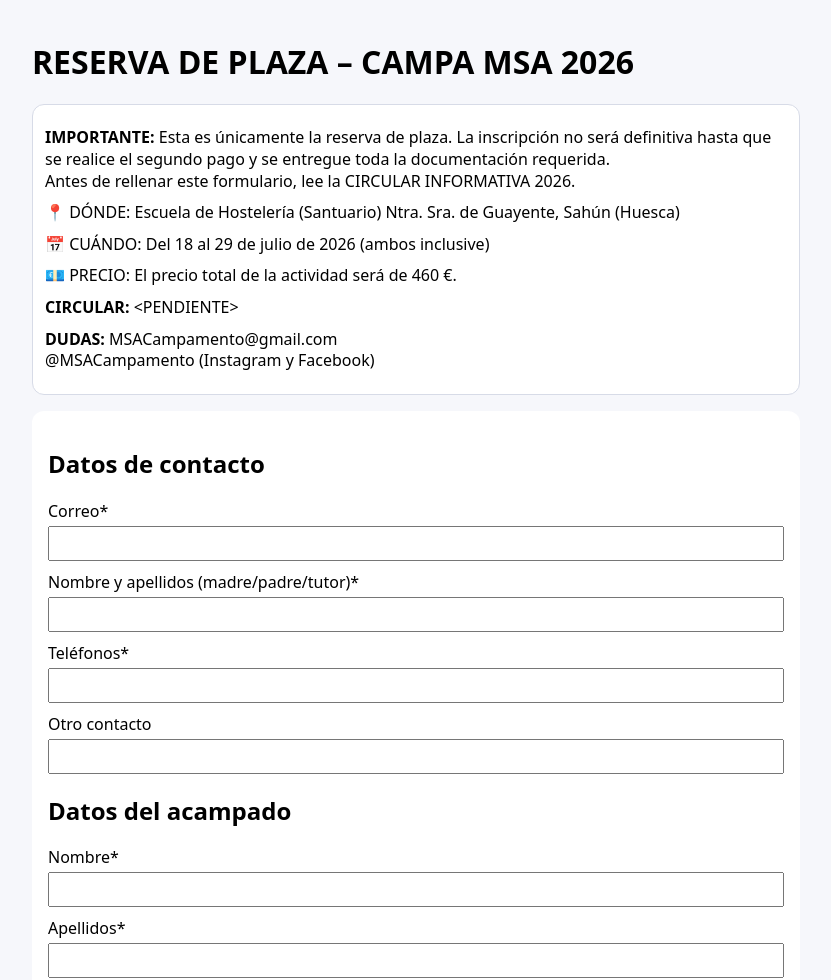
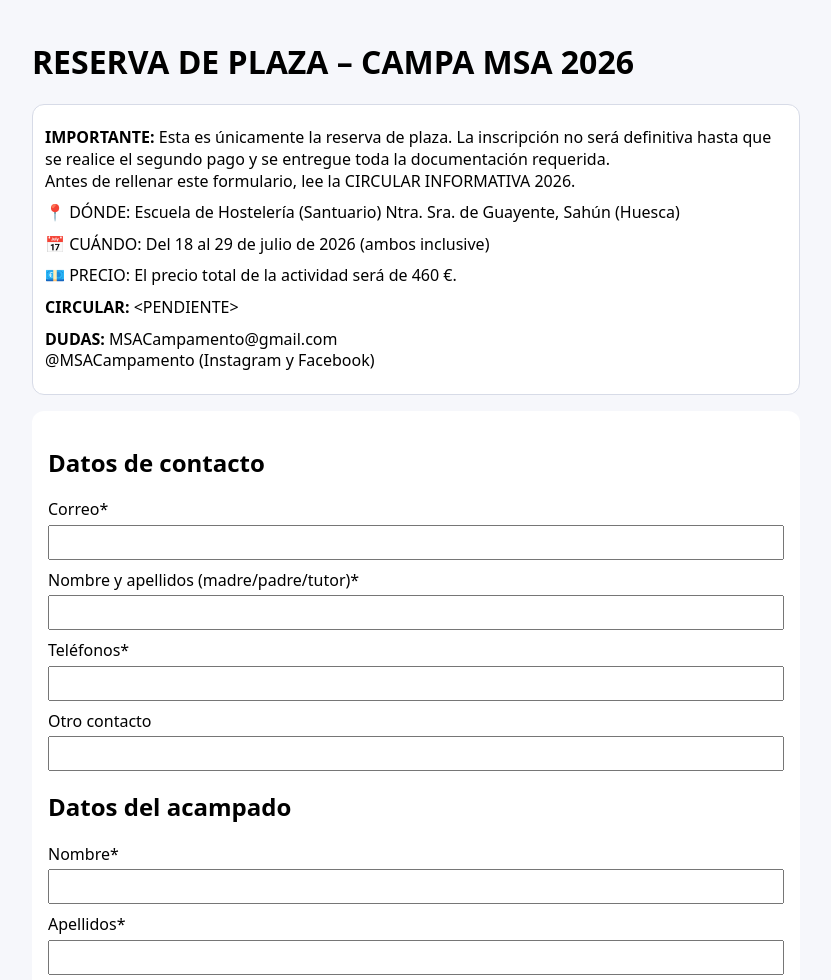
Before and after one commit to msacampamento/Formulario-2026, a website: page index.html in a window 1280 px wide. Shown: the top 980 px of the page, without its empty margins (224-1055 px from the left). Drawn offline with Linux system fonts and the light colour scheme.

Commit message:
Mejorar legibilidad del formulario (line-height)

```diff
--- a/styles.css
+++ b/styles.css
@@ -49,3 +49,7 @@ fieldset input[type="radio"]{
   margin:12px 0 16px;
 }
 .intro p{margin:10px 0;line-height:1.35}
+
+form{
+  line-height:1.35;
+}
```
